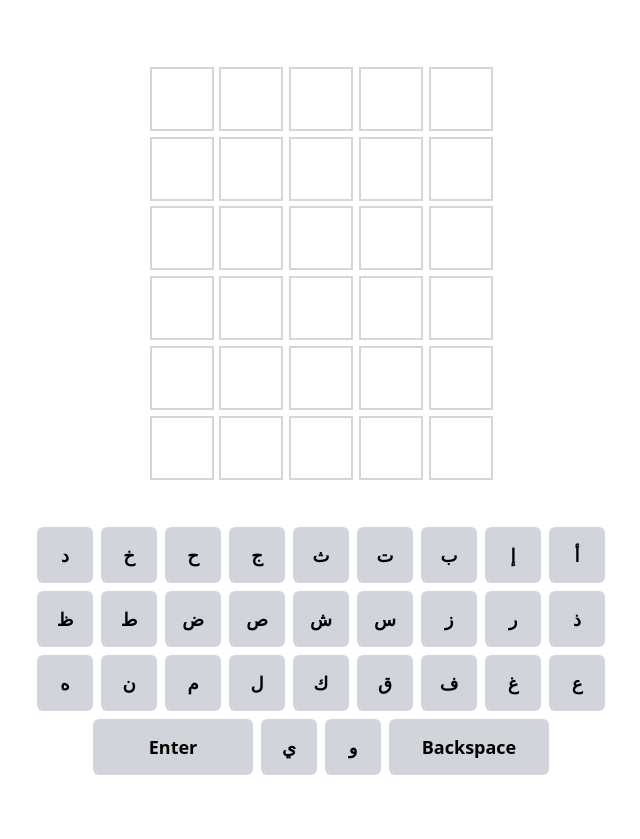
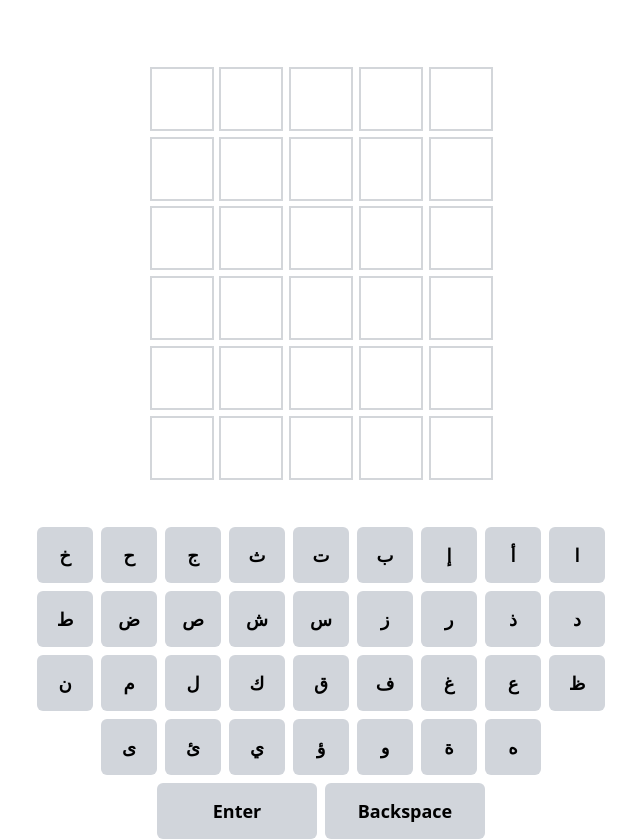
Before and after one commit to boulhend/kalima, a React (Create React App) app: page / in a window 1280 px wide. Shown: the whole page, without its empty margins (319-959 px from the left). Before the commit the page ends 801 px from the top, so only its background shows below. Built offline with nearby package versions, Linux system fonts and the light colour scheme.

Commit message:
ADD KEYBOARD LOGIC

```diff
--- a/src/App.tsx
+++ b/src/App.tsx
@@ -5,7 +5,6 @@ function App() {
   return (
     <div className="w-1/2 mx-auto mt-16 flex flex-col items-center justify-center pb-10">
       <Board />
-      <Keyboard />
     </div>
   );
 }
--- a/src/components/Board.tsx
+++ b/src/components/Board.tsx
@@ -1,12 +1,19 @@
-import Row from "./Row";
 import { useState, useEffect, useRef } from "react";
-
 import toast from "react-hot-toast";
 import { compare } from "../utils/compare";
 import { wordsList } from "../data/words-list";
+import { lettersList } from "../data/letters-list";
+import Row from "./Row";
 
 function Board() {
   let wordIndexRef = useRef(0);
+  const [keyboardLetters, setKeyboardLetters] = useState(() =>
+    lettersList.map((letter) => ({
+      letter,
+      bgColor: "bg-gray-300",
+      textColor: "text-black",
+    }))
+  );
   const [boardWords, setBoardWords] = useState<Array<any>>([
     [],
     [],
@@ -17,25 +24,22 @@ function Board() {
   ]);
   const [wordColors, setWordColors] = useState<Array<any>>([]);
   const [isErrors, setIsErrors] = useState<Array<boolean>>([]);
+  const currentWord = boardWords[wordIndexRef.current];
   const rightWord = "تفاحة".split("");
-  useEffect(() => {
-    const currentWord = boardWords[wordIndexRef.current];
-    const listener = (e: KeyboardEvent) => {
-      if (
-        /[\u0600-\u06FF]/i.test(e.key) &&
-        e.key.length === 1 &&
-        currentWord.length < 5
-      ) {
+
+  const addLetterToBoard = (key: string): void => {
     const newBoardWords = [...boardWords];
-        newBoardWords[wordIndexRef.current].push(e.key);
+    newBoardWords[wordIndexRef.current].push(key);
     setBoardWords(newBoardWords);
-      }
-      if (e.key === "Backspace" && currentWord.length > 0) {
+  };
+  const deleteLetterFromBoard = (): void => {
     const newBoardWords = [...boardWords];
     newBoardWords[wordIndexRef.current].pop();
     setBoardWords(newBoardWords);
-      }
-      if (e.key === "Enter" && currentWord.length === 5) {
+  };
+
+  const handleEnter = (): void => {
+    if (currentWord.length === 5) {
       const enterdWord = currentWord.slice(0, 5).join("");
       if (wordsList.includes(enterdWord)) {
         const newWordColors = [...wordColors];
@@ -48,11 +52,38 @@ function Board() {
         newErrors[wordIndexRef.current] = true;
         setIsErrors(newErrors);
       }
-      } else if (e.key === "Enter" && currentWord.length < 5) {
+    } else if (currentWord.length < 5) {
       toast.error("عدد الحروف غير كاف");
       const newErrors = [...isErrors];
       newErrors[wordIndexRef.current] = true;
       setIsErrors(newErrors);
+    }
+  };
+  const handleKeyboardClick = (eTarget: string) => {
+    if (/[\u0600-\u06FF]/i.test(eTarget) && currentWord.length < 5) {
+      addLetterToBoard(eTarget);
+    }
+    if (eTarget === "Backspace" && currentWord.length > 0) {
+      deleteLetterFromBoard();
+    }
+    if (eTarget === "Enter") {
+      handleEnter();
+    }
+  };
+  useEffect(() => {
+    const listener = (e: KeyboardEvent) => {
+      if (
+        /[\u0600-\u06FF]/i.test(e.key) &&
+        e.key.length === 1 &&
+        currentWord.length < 5
+      ) {
+        addLetterToBoard(e.key);
+      }
+      if (e.key === "Backspace" && currentWord.length > 0) {
+        deleteLetterFromBoard();
+      }
+      if (e.key === "Enter") {
+        handleEnter();
       }
     };
     window.addEventListener("keyup", listener);
@@ -69,8 +100,28 @@ function Board() {
       }, 400);
     }
   }, [isErrors]);
-
+  useEffect(() => {
+    if (wordColors[wordIndexRef.current - 1]?.length === 5) {
+      const currentWordColors = wordColors[wordIndexRef.current - 1];
+      const newKeyboardLetters = keyboardLetters.map((letterObject) => {
+        const indexOfLetter = boardWords[wordIndexRef.current - 1]?.indexOf(
+          letterObject.letter
+        );
+        if (indexOfLetter !== -1) {
+          return {
+            letter: letterObject.letter,
+            bgColor: currentWordColors[indexOfLetter],
+            textColor: "text-white",
+          };
+        } else {
+          return letterObject;
+        }
+      });
+      setKeyboardLetters(newKeyboardLetters);
+    }
+  }, [wordColors]);
   return (
+    <>
       <div className="grid grid-rows-6" dir="rtl">
         <Row
           word={boardWords[0]}
@@ -103,6 +154,26 @@ function Board() {
           error={isErrors[5] ?? false}
         />
       </div>
+      <div className="flex justify-center flex-wrap my-10 w-[600px] h-[198px]">
+        {keyboardLetters.map((letterObject) => {
+          const { letter, bgColor, textColor } = letterObject;
+          return (
+            <button
+              key={letter}
+              className={`cursor-pointer flex justify-center items-center  ${
+                letter === "Enter" || letter === "Backspace" ? "w-40" : "w-14"
+              } ${bgColor} ${textColor} h-14 rounded-md text-lg font-bold m-1`}
+              onClick={(event) =>
+                handleKeyboardClick((event.target as HTMLInputElement).value)
+              }
+              value={letter}
+            >
+              {letter}
+            </button>
+          );
+        })}
+      </div>
+    </>
   );
 }
 
--- a/src/components/Keybord.tsx
+++ b/src/components/Keybord.tsx
@@ -5,6 +5,7 @@ const Keyboard = () => {
     <div className="flex justify-center flex-wrap my-10 w-[600px] h-[198px]">
       {lettersList.map((letter) => (
         <button
+          key={letter}
           className={`cursor-pointer flex justify-center items-center  ${
             letter === "Enter" || letter === "Backspace" ? "w-40" : "w-14"
           } h-14 rounded-md bg-gray-300 text-black text-lg font-bold m-1`}
--- a/src/components/Letter.tsx
+++ b/src/components/Letter.tsx
@@ -19,7 +19,7 @@ const LetterCompoenet = ({ letter, bgColor }: Props) => {
     if (bgColor !== "bg-white") {
       setTimeout(() => {
         setAnimateBgColor(bgColor);
-      }, 500);
+      }, 700);
     }
   }, [bgColor]);
 
--- a/src/components/Row.tsx
+++ b/src/components/Row.tsx
@@ -16,7 +16,7 @@ const Row = ({ word, wordColors, error }: Props) => {
       for (let i = 0; i < 5; i++) {
         setTimeout(() => {
           setBgColors((state) => [...state, wordColors[i]]);
-        }, 250 * i);
+        }, 200 * i);
       }
     }
   }, [wordColors]);
--- a/src/data/letters-list.ts
+++ b/src/data/letters-list.ts
@@ -1,4 +1,5 @@
 export const lettersList: string[] = [
+  "ا",
   "أ",
   "إ",
   "ب",
@@ -26,8 +27,12 @@ export const lettersList: string[] = [
   "م",
   "ن",
   "ه",
+  "ة",
+  "و",
+  "ؤ",
+  "ي",
+  "ئ",
+  "ى",
   "Backspace",
-  "و",
-  "ي",
   "Enter",
 ];
--- a/src/index.css
+++ b/src/index.css
@@ -55,8 +55,8 @@
   animation: scaleLetter 0.1s ease-in;
 }
 .animate-rotate-in {
-  animation: rotateIn 0.5s ease-in;
+  animation: rotateIn 0.7s ease-in;
 }
 .animate-rotate-out {
-  animation: rotateOut 0.5s ease-in;
+  animation: rotateOut 0.7s ease-in;
 }
--- a/src/utils/compare.ts
+++ b/src/utils/compare.ts
@@ -1,4 +1,4 @@
-export function compare(word: any, rightWord: any): any[] {
+export function compare(word: any, rightWord: any): (string | null)[] {
   const lettersColors = [];
   // Check if letter exists in the right place
   for (let i = 0; i < 5; i++) {
```
Lines whose indentation alone changed are shown as unchanged.
